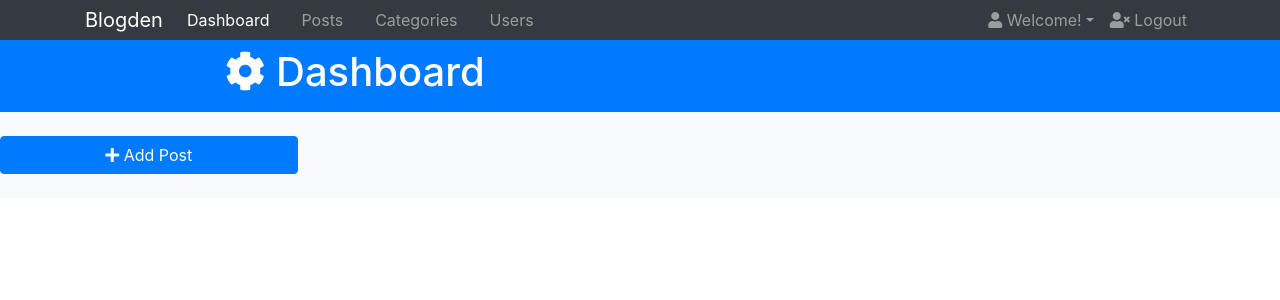
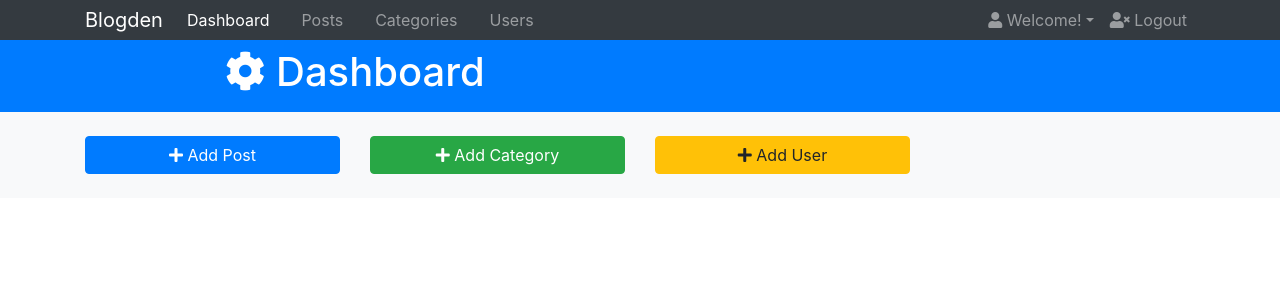
Before and after one commit to SparksFullStack/blogden-react, a React (Create React App) app: page / in a window 1280 px wide. Shown: the top 300 px of the page. Built offline with nearby package versions, Linux system fonts and the light colour scheme.

Commit message:
fixed styling issues with buttons

```diff
--- a/src/components/Actions.js
+++ b/src/components/Actions.js
@@ -20,6 +20,7 @@ export default class Actions extends Component {
 
         return (
         <section id="actions" className="py-4 mb-4 bg-light">
+            <Container>
                 <Row>
                     <Col md="3">
                         <Button onClick={this.toggleModal} href="#" color="primary" block>
@@ -27,7 +28,19 @@ export default class Actions extends Component {
                         </Button>
                     </Col>
 
+                    <Col md="3">
+                        <Button onClick={this.toggleModal} href="#" color="success" block>
+                            <i className="fas fa-plus"></i> Add Category
+                        </Button>
+                    </Col>
+
+                    <Col md="3">
+                        <Button onClick={this.toggleModal} href="#" color="warning" block>
+                            <i className="fas fa-plus"></i> Add User
+                        </Button>
+                    </Col>
                 </Row>
+            </Container>
         </section>
         )
     }
```
Lines whose indentation alone changed are shown as unchanged.
